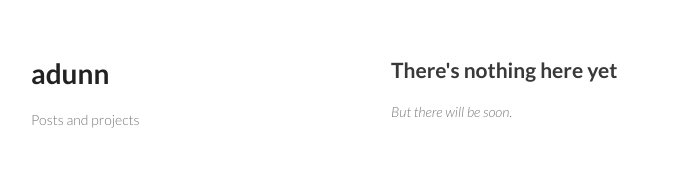
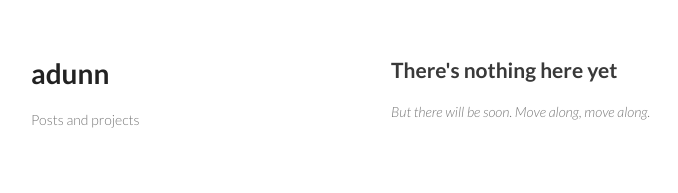
Before and after one commit to adunn/adunn.github.com, a plain HTML site: page index.html in a window 1280 px wide. Shown: the top 193 px of the page, without its empty margins (179-857 px from the left). Drawn offline with Linux system fonts and the light colour scheme.

Commit message:
Update master

```diff
--- a/index.html
+++ b/index.html
@@ -20,7 +20,7 @@
       </header>
       <section>
         <h2>There's nothing here yet</h2>
-        <p><em>But there will be soon.</em></p>
+        <p><em>But there will be soon.  Move along, move along.</em></p>
       </section>
       <footer>
         <p>Maintained by <a href="http://www.linkedin.com/pub/andrew-dunn/6/b56/408">Andrew Dunn</a></p>
```
